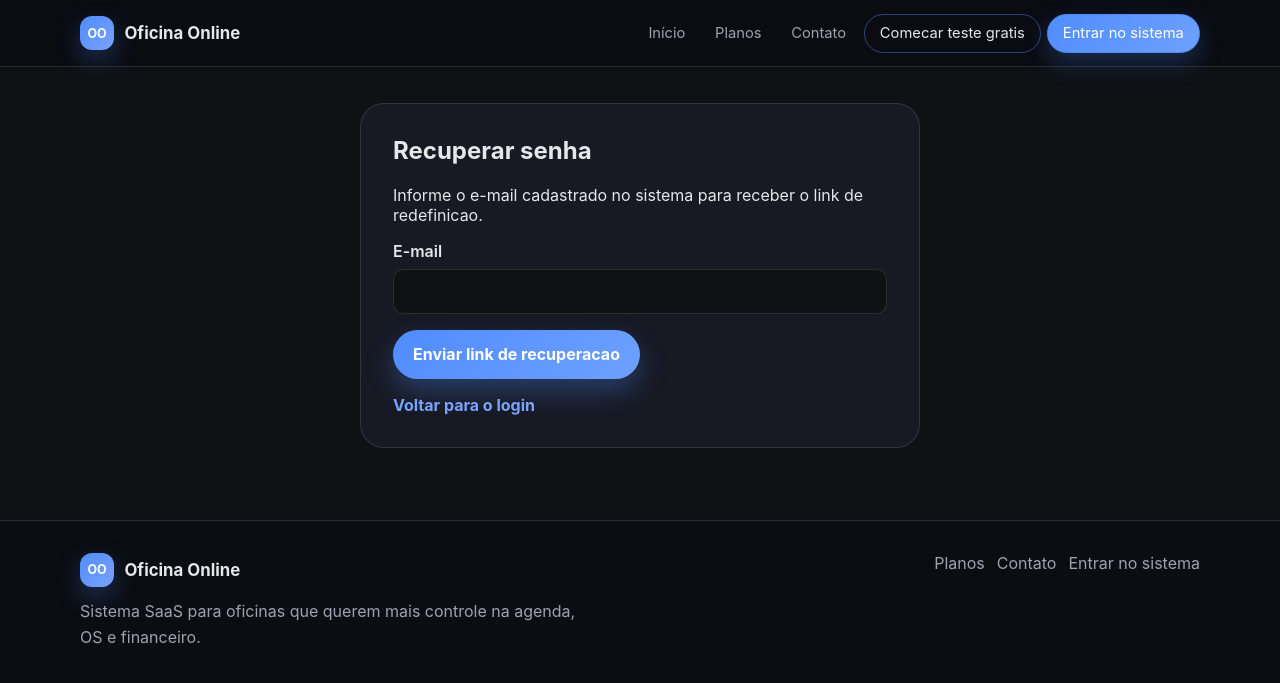
After one commit to Paulo-jeisson/oficina, a Django app: page /senha/recuperar/ in a window 1280 px wide. The commit adds this page. Shown: the top 683 px of the page. Run offline with Django 5.2, Linux system fonts and the light colour scheme.

Commit message:
Adiciona suporte WhatsApp e recuperacao de senha

```diff
--- /dev/null
+++ b/agenda/context_processors.py
@@ -0,0 +1,16 @@
+import re
+from urllib.parse import quote
+
+from django.conf import settings
+
+
+def support(request):
+    support_number = re.sub(r'\D+', '', getattr(settings, 'SUPORTE_WHATSAPP', '') or '')
+    support_message = 'Olá, preciso de ajuda com o sistema Gestão Oficina Oficial.'
+
+    if not support_number:
+        return {'support_whatsapp_url': ''}
+
+    return {
+        'support_whatsapp_url': f'https://wa.me/{support_number}?text={quote(support_message)}',
+    }
--- a/agenda/static/agenda/styles.css
+++ b/agenda/static/agenda/styles.css
@@ -713,6 +713,65 @@ textarea {
   font-size: 0.9rem;
 }
 
+.auth-wrapper {
+  width: min(100%, 560px);
+  margin: 0 auto;
+}
+
+.auth-link-row {
+  margin: 1rem 0 0;
+  color: var(--muted);
+}
+
+.auth-link-row a {
+  color: var(--primary-soft);
+  font-weight: 700;
+}
+
+.auth-link-row a:hover {
+  color: var(--primary);
+}
+
+.support-whatsapp {
+  position: fixed;
+  right: 1.25rem;
+  bottom: 1.25rem;
+  z-index: 60;
+  display: inline-flex;
+  align-items: center;
+  gap: 0.65rem;
+  min-height: 52px;
+  padding: 0.75rem 1rem;
+  border: 1px solid rgba(34, 197, 94, 0.35);
+  border-radius: 999px;
+  background: #16a34a;
+  color: #fff;
+  font-weight: 800;
+  box-shadow: 0 16px 34px rgba(22, 163, 74, 0.32);
+  transition: transform 0.2s ease, box-shadow 0.2s ease, background 0.2s ease;
+}
+
+.support-whatsapp:hover {
+  transform: translateY(-2px);
+  background: #15803d;
+  box-shadow: 0 18px 38px rgba(22, 163, 74, 0.38);
+}
+
+.support-whatsapp-icon {
+  display: inline-grid;
+  place-items: center;
+  width: 30px;
+  height: 30px;
+  border-radius: 999px;
+  background: rgba(255, 255, 255, 0.18);
+  font-size: 0.72rem;
+  letter-spacing: 0;
+}
+
+.support-whatsapp-text {
+  white-space: nowrap;
+}
+
 .slot-info {
   margin: 1rem 0 0;
   padding: 1rem 1rem;
@@ -1164,6 +1223,13 @@ tbody tr:hover {
     font-size: 0.95rem;
   }
 
+  .support-whatsapp {
+    right: 0.85rem;
+    bottom: 0.85rem;
+    min-height: 48px;
+    padding: 0.65rem 0.8rem;
+  }
+
   .table-card {
     padding: 1rem;
   }
--- a/agenda/templates/agenda/base.html
+++ b/agenda/templates/agenda/base.html
@@ -64,6 +64,7 @@
             </nav>
         </div>
     </footer>
+    {% include 'agenda/includes/support_whatsapp.html' %}
     <script src="{% static 'agenda/scripts.js' %}" defer></script>
     {% block extra_scripts %}{% endblock %}
 </body>
--- /dev/null
+++ b/agenda/templates/agenda/includes/support_whatsapp.html
@@ -0,0 +1,6 @@
+{% if support_whatsapp_url %}
+<a class="support-whatsapp" href="{{ support_whatsapp_url }}" target="_blank" rel="noopener noreferrer" aria-label="Abrir suporte pelo WhatsApp">
+    <span class="support-whatsapp-icon" aria-hidden="true">WA</span>
+    <span class="support-whatsapp-text">Suporte</span>
+</a>
+{% endif %}
--- a/agenda/templates/agenda/public_booking_form.html
+++ b/agenda/templates/agenda/public_booking_form.html
@@ -58,6 +58,7 @@
             </section>
         </section>
     </main>
+    {% include 'agenda/includes/support_whatsapp.html' %}
     <script src="{% static 'agenda/scripts.js' %}?v=20260608-public-booking" defer></script>
 </body>
 </html>
--- a/agenda/templates/agenda/public_booking_success.html
+++ b/agenda/templates/agenda/public_booking_success.html
@@ -33,5 +33,6 @@
             </div>
         </section>
     </main>
+    {% include 'agenda/includes/support_whatsapp.html' %}
 </body>
 </html>
--- a/agenda/templates/registration/login.html
+++ b/agenda/templates/registration/login.html
@@ -19,6 +19,9 @@
             </div>
             <button class="btn btn-primary" type="submit">Entrar</button>
         </form>
+        <p class="auth-link-row">
+            <a href="{% url 'agenda:password_reset' %}">Esqueceu sua senha?</a>
+        </p>
         <p class="muted">Somente funcionários autorizados têm acesso ao painel interno.</p>
     </div>
 </section>
--- /dev/null
+++ b/agenda/templates/registration/password_reset_form.html
@@ -0,0 +1,24 @@
+{% extends 'agenda/base.html' %}
+{% block content %}
+<section class="form-section">
+    <div class="form-wrapper auth-wrapper">
+        <h2>Recuperar senha</h2>
+        <p>Informe o e-mail cadastrado no sistema para receber o link de redefinicao.</p>
+        <form method="post" novalidate>
+            {% csrf_token %}
+            {% if form.non_field_errors %}
+                <div class="field-error-message">{{ form.non_field_errors }}</div>
+            {% endif %}
+            <div class="field-group">
+                <label for="{{ form.email.id_for_label }}">E-mail</label>
+                {{ form.email }}
+                {{ form.email.errors }}
+            </div>
+            <button class="btn btn-primary" type="submit">Enviar link de recuperacao</button>
+        </form>
+        <p class="auth-link-row">
+            <a href="{% url 'agenda:login' %}">Voltar para o login</a>
+        </p>
+    </div>
+</section>
+{% endblock %}
--- /dev/null
+++ b/agenda/templates/registration/password_reset_subject.txt
@@ -0,0 +1 @@
+Recuperacao de senha - Gestao Oficina Oficial
--- a/agenda/urls.py
+++ b/agenda/urls.py
@@ -1,5 +1,11 @@
-from django.contrib.auth.views import LoginView
-from django.urls import path
+from django.contrib.auth.views import (
+    LoginView,
+    PasswordResetCompleteView,
+    PasswordResetConfirmView,
+    PasswordResetDoneView,
+    PasswordResetView,
+)
+from django.urls import path, reverse_lazy
 from .views import (
     PublicHomeView,
     PublicPlansView,
@@ -54,6 +60,35 @@ urlpatterns = [
     path('agendar/success/', BookingSuccessView.as_view(), name='booking_success'),
     path('agendar/available-slots/', AvailableSlotsView.as_view(), name='available_slots'),
     path('login/', LoginView.as_view(template_name='registration/login.html', redirect_authenticated_user=True), name='login'),
+    path(
+        'senha/recuperar/',
+        PasswordResetView.as_view(
+            template_name='registration/password_reset_form.html',
+            email_template_name='agenda/registration/password_reset_email.html',
+            html_email_template_name='agenda/registration/password_reset_email.html',
+            subject_template_name='registration/password_reset_subject.txt',
+            success_url=reverse_lazy('agenda:password_reset_done'),
+        ),
+        name='password_reset',
+    ),
+    path(
+        'senha/recuperar/enviado/',
+        PasswordResetDoneView.as_view(template_name='registration/password_reset_done.html'),
+        name='password_reset_done',
+    ),
+    path(
+        'senha/nova/<uidb64>/<token>/',
+        PasswordResetConfirmView.as_view(
+            template_name='registration/password_reset_confirm.html',
+            success_url=reverse_lazy('agenda:password_reset_complete'),
+        ),
+        name='password_reset_confirm',
+    ),
+    path(
+        'senha/nova/concluido/',
+        PasswordResetCompleteView.as_view(template_name='registration/password_reset_complete.html'),
+        name='password_reset_complete',
+    ),
     path('logout/', logout_view, name='logout'),
     path('dashboard/', DashboardView.as_view(), name='dashboard'),
     path('dashboard/export-excel/', ExportBookingsExcelView.as_view(), name='export_bookings_excel'),
```
Also changed, not shown: agenda/templates/agenda/registration/password_reset_email.html (added, +10 -0 lines), agenda/templates/registration/password_reset_complete.html (added, +10 -0 lines), agenda/templates/registration/password_reset_confirm.html (added, +32 -0 lines), agenda/templates/registration/password_reset_done.html (added, +10 -0 lines), agenda/templates/registration/password_reset_email.html (added, +10 -0 lines), app/settings.py (+14 -1 lines).
